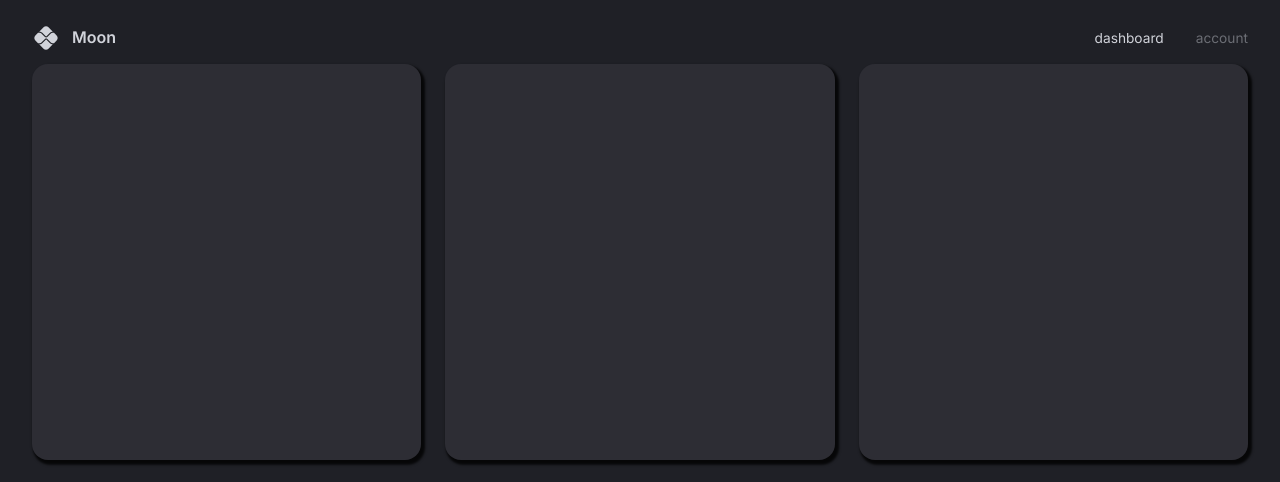
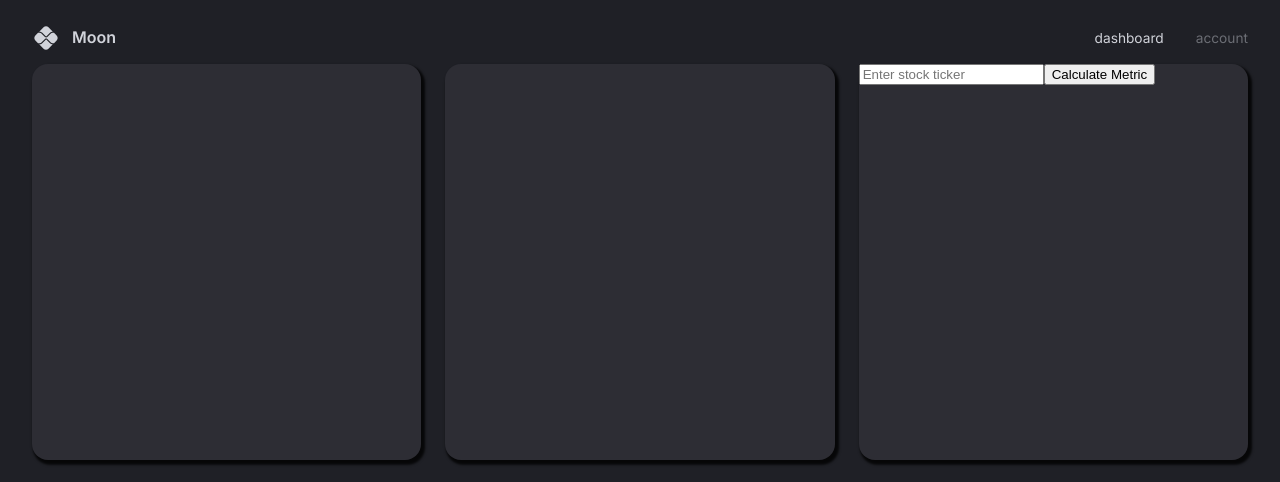
Before and after one commit to alnliang/stock-bot, a React (Vite) app in the folder client/: page / in a window 1280 px wide. Shown: the top 482 px of the page. Built offline with nearby package versions, Linux system fonts and the light colour scheme; no server answers.

Commit message:
Moving to right box

```diff
--- a/client/src/scenes/dashboard/Row1.tsx
+++ b/client/src/scenes/dashboard/Row1.tsx
@@ -1,5 +1,6 @@
 import BoxHeader from '@/components/BoxHeader';
 import DashboardBox from '@/components/DashboardBox'
+import RunModelButton from "@/components/TickerPrediction";
 import { useGetKpisQuery, useGetPairsQuery } from '@/state/api'
 import { Box, Typography, useTheme } from "@mui/material";
 import { DataGrid } from '@mui/x-data-grid';
@@ -117,7 +118,9 @@ const Row1 = (props: Props) => {
         </Box> */}
         </DashboardBox>
         <DashboardBox gridArea="b"></DashboardBox>
-        <DashboardBox gridArea="c"></DashboardBox>
+        <DashboardBox gridArea="c">
+          <RunModelButton/>
+        </DashboardBox>
         {/* <DashboardBox gridArea="d"></DashboardBox> */}
         </>
     );
```
